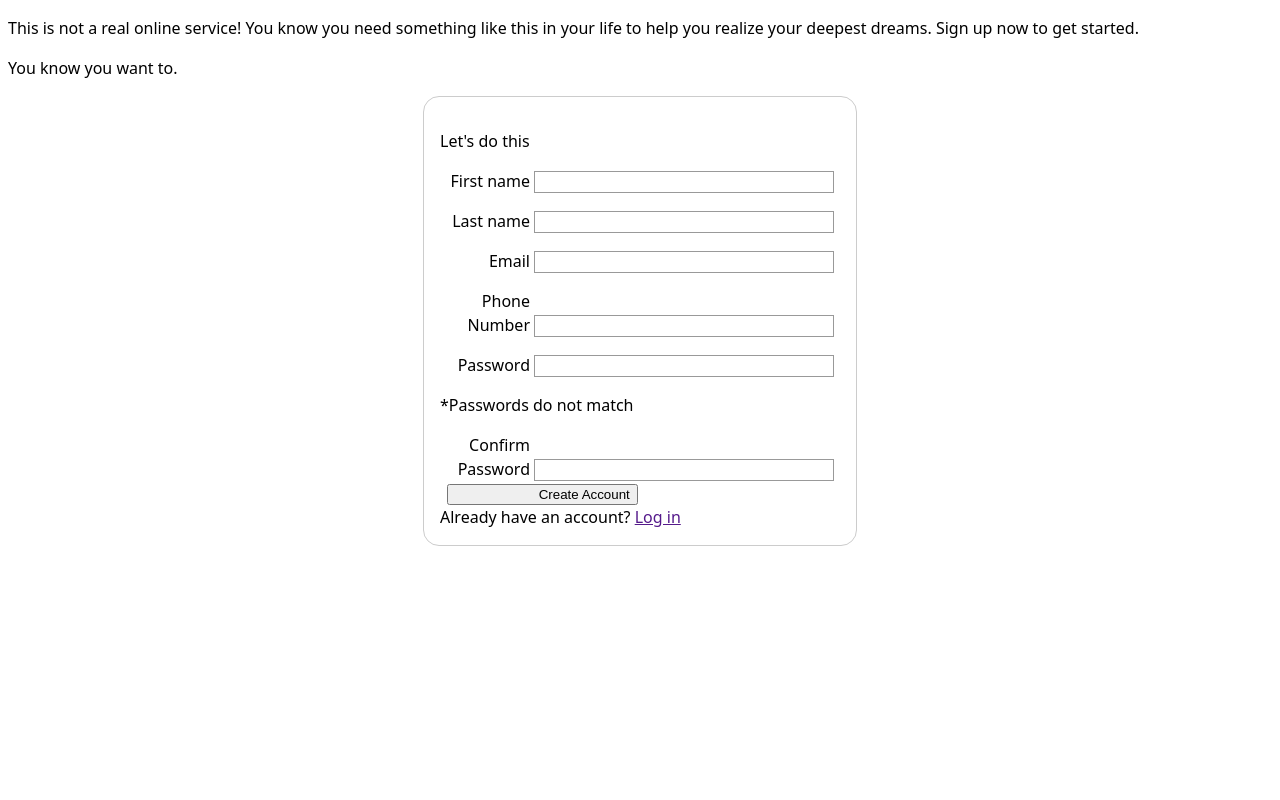
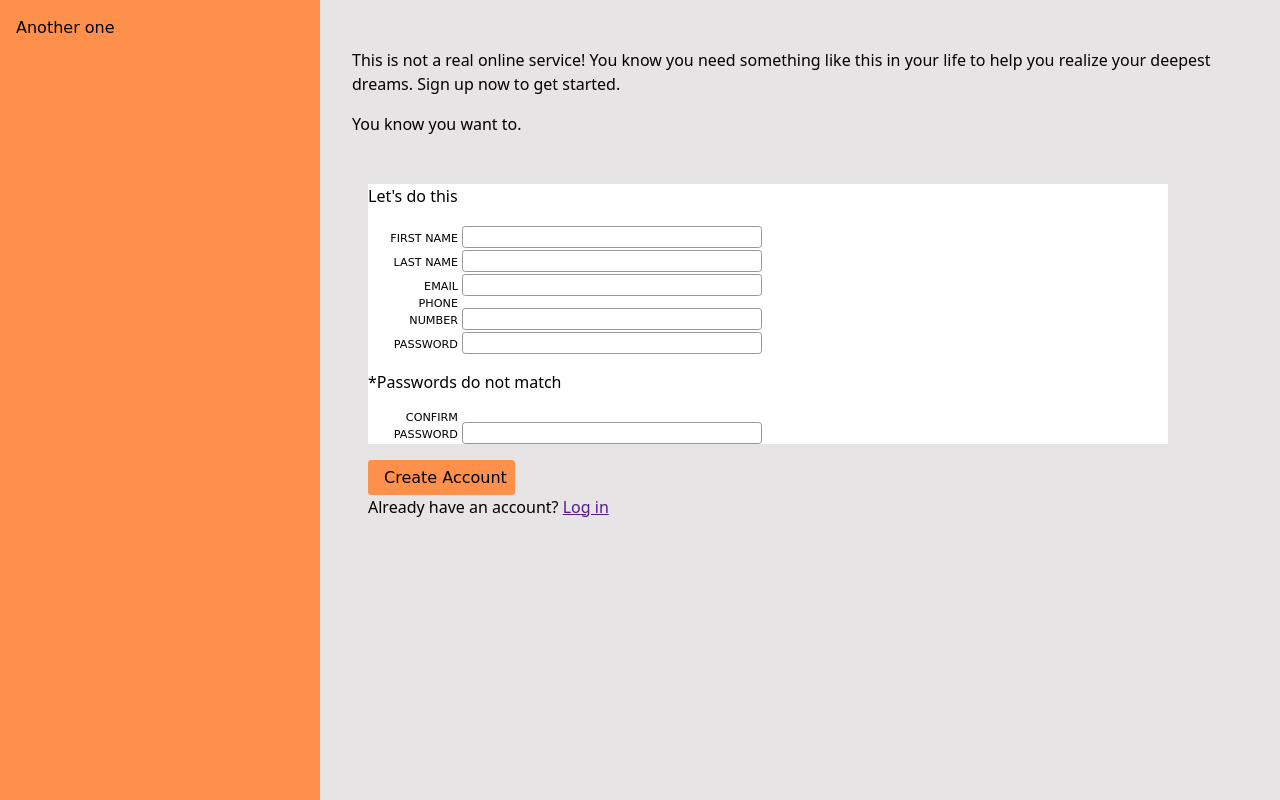
Before and after one commit to BlasioGodi/Sign-up-form, a website: page public/sign-up.html in a window 1280 px wide. Drawn offline with Linux system fonts and the light colour scheme; a web font is replaced by a local one.

Commit message:
Playing around with CSS grids

```diff
--- a/public/sign-up.html
+++ b/public/sign-up.html
@@ -15,50 +15,46 @@
 </head>
 
 <body>
-    <main>
-        <div class="">
-            <p>This is not a real online service! You know you need something like this in your life to help you realize
+    <div class="container">
+        <div class="div-col-1">Another one</div>
+        <div class="div-col-2">
+            <p>This is not a real online service! You know you need something like this in your life to help you
+                realize
                 your deepest dreams. Sign up now to get started.
             </p>
             <p>You know you want to.</p>
+            <form action="">
+                <div class="form-content">
+                    <p>Let's do this</p>
+                    <div>
+                        <label for="first_name">First name</label>
+                        <input type="text"></input>
                     </div>
                     <div>
-            <form action="" class="form">
-                <p>Let's do this</p>
-                <div>
-                    <ul>
-                        <li>
-                            <label for="first_name">First name</label>
-                            <input type="text"></input>
-                        </li>
-                        <li>
                         <label for="last_name">Last name</label>
                         <input type="text"></input>
-                        </li>
-                        <li><label for="user_email">Email</label>
+                    </div>
+                    <div><label for="user_email">Email</label>
                         <input type="text"></input>
-                        </li>
-                        <li><label for="user_phone">Phone Number</label>
+                    </div>
+                    <div><label for="user_phone">Phone Number</label>
                         <input type="text"></input>
-                        </li>
-                        <li><label for="user_password">Password</label>
+                    </div>
+                    <div><label for="user_password">Password</label>
                         <input type="text"></input>
                         <p>*Passwords do not match</p>
-                        </li>
-                        <li><label for="user_password">Confirm Password</label>
+                    </div>
+                    <div><label for="user_password">Confirm Password</label>
                         <input type="text"></input>
-                        </li>
-                    </ul>
-
                     </div>
-
-                <div>
+                </div>
+                <div class="form-buttons">
                     <button type="submit" class="button">Create Account</button>
                     <div>Already have an account? <a href="">Log in</a></div>
                 </div>
             </form>
         </div>
-    </main>
+    </div>
 
 </body>
 
--- a/src/style.css
+++ b/src/style.css
@@ -1,28 +1,44 @@
 html {
   line-height: 1.5;
-  /* 1 */
-  -webkit-text-size-adjust: 100%;
-  /* 2 */
-  -moz-tab-size: 4;
-  /* 3 */
-  -o-tab-size: 4;
-  tab-size: 4;
-  /* 3 */
+
   font-family: ui-sans-serif, system-ui, -apple-system, BlinkMacSystemFont,
     "Segoe UI", Roboto, "Helvetica Neue", Arial, "Noto Sans", sans-serif,
     "Apple Color Emoji", "Segoe UI Emoji", "Segoe UI Symbol", "Noto Color Emoji";
-  /* 4 */
+
   font-feature-settings: normal;
 }
+body {
+  margin: 0%;
+  background-color: rgb(230, 228, 228);
+}
 
+::-webkit-scrollbar {
+  width: 8px;
+  height: 8px;
+}
+
+::-webkit-scrollbar-thumb {
+  cursor: pointer;
+  background: #ff904c;
+}
+
+::selection {
+  background-color: #100c72;
+  color: #fff;
+}
+
+-webkit-::selection {
+  background-color: #ff904c;
+  color: #fff;
+}
+
+::-moz-selection {
+  background-color: #ff904c;
+  color: #fff;
+}
 form {
-  /* Center the form on the page */
-  margin: 0 auto;
-  width: 400px;
-  /* Form outline */
+  margin: auto;
   padding: 1em;
-  border: 1px solid #ccc;
-  border-radius: 1em;
 }
 ul {
   list-style: none;
@@ -38,7 +54,11 @@ label {
   /* Uniform size & alignment */
   display: inline-block;
   width: 90px;
+  font-style: normal;
+  font-family: cursive;
+  font-size: 0.7rem;
   text-align: right;
+  text-transform: uppercase;
 }
 
 input,
@@ -53,12 +73,13 @@ textarea {
 
   /* Match form field borders */
   border: 1px solid #999;
+  border-radius: 0.2rem;
 }
 
 input:focus,
 textarea:focus {
   /* Additional highlight for focused elements */
-  border-color: #000;
+  border-color: #999;
 }
 
 textarea {
@@ -69,13 +90,44 @@ textarea {
   height: 5em;
 }
 
-.button {
-  /* Align buttons with the text fields */
-  padding-left: 90px; /* same size as the label elements */
-}
-
 button {
   /* This extra margin represent roughly the same space as the space
      between the labels and their text fields */
-  margin-left: 0.5em;
+  margin-left: 1em;
 }
+.container {
+  display: grid;
+  height: 100vh;
+  grid-template-columns: 20rem auto;
+}
+
+.div-col-1 {
+  font-family: "Prosto One", cursive;
+  font-size: 1rem;
+  margin: 0%;
+  padding: 1rem;
+  background-color: #ff904c;
+}
+
+.div-col-2 {
+  margin: 1rem;
+  padding: 1rem;
+}
+.form-content {
+  background-color: white;
+  margin: 0%;
+  padding: 0;
+  width: 100vh;
+}
+
+.button {
+  padding: 0.5rem;
+  margin: 0%;
+  margin-top: 1em;
+  font-family: cursive;
+  font-size: 1rem;
+  background-color: #ff904c;
+  border: #ccc;
+  border-radius: 0.2rem;
+  -webkit-padding-start: 1rem;
+}
```
Also changed, not shown: public/example.html (added, +21 -0 lines), public/example.css (added). Lines whose indentation alone changed are shown as unchanged.
